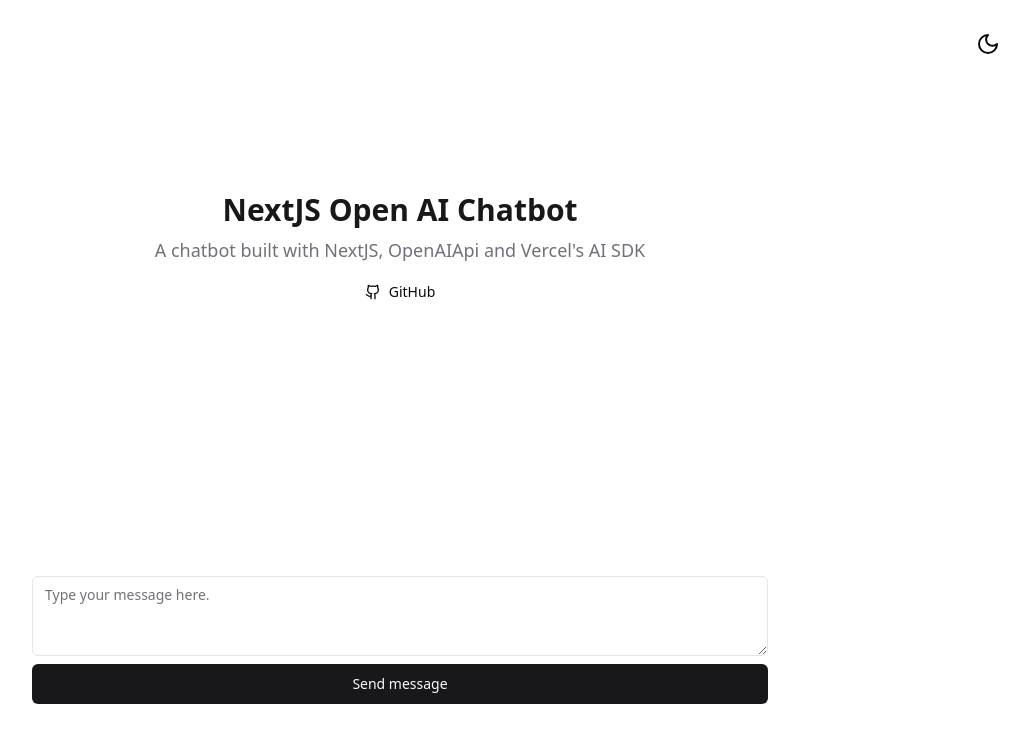
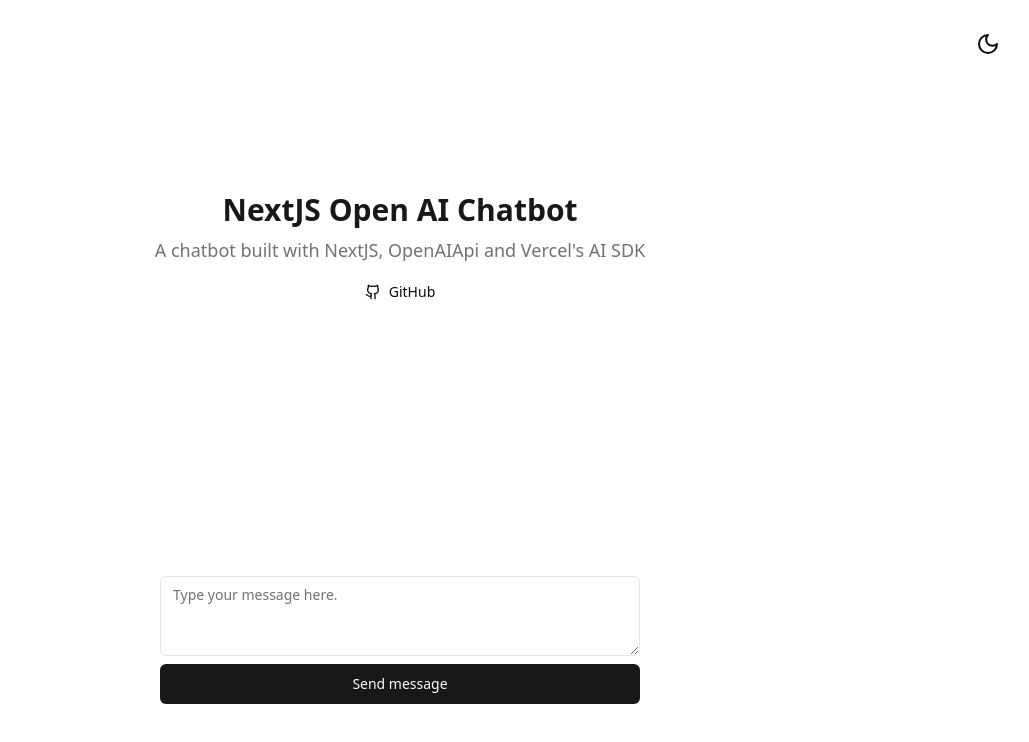
Before and after one commit to ZachMcM/chatbot, a Next.js app: page / in a window 1280 px wide. Shown: the top 742 px of the page, without its empty margins (240-1269 px from the left). Built offline with nearby package versions, Linux system fonts and the light colour scheme.

Commit message:
[Fix] Spacing

```diff
--- a/app/page.tsx
+++ b/app/page.tsx
@@ -46,7 +46,7 @@
   }, [messages.length, messages[messages.length - 1]?.content.length])
 
   return (
-    <main className="flex min-h-screen flex-col space-y-24 items-center p-10 md:py-24 lg:px-64">
+    <main className="flex min-h-screen flex-col space-y-24 items-center p-10 md:py-24 lg:px-64 xl:px-96 2xl:mx-96">
       <Button
         variant="ghost"
         className="absolute top-0 right-0 m-6"
@@ -81,11 +81,14 @@
         </div>
         <div ref={lastMessage}></div>
       </div>
-      <div className='absolute bottom-0 w-full p-10 md:py-24 lg:px-64'>
-        <form onSubmit={(e) => {
-          handleSubmit(e)
-          lastMessage.current?.scrollIntoView
-        }} className='grid gap-2 px-4'>
+      <div className='absolute bottom-0 w-full p-10 md:py-24 lg:px-64 xl:px-96'>
+        <form
+          onSubmit={(e) => {
+            handleSubmit(e)
+            lastMessage.current?.scrollIntoView
+          }}
+          className='grid gap-2 px-4 2xl:mx-96'
+        >
           <Textarea
             placeholder="Type your message here."
             value={input}
```
